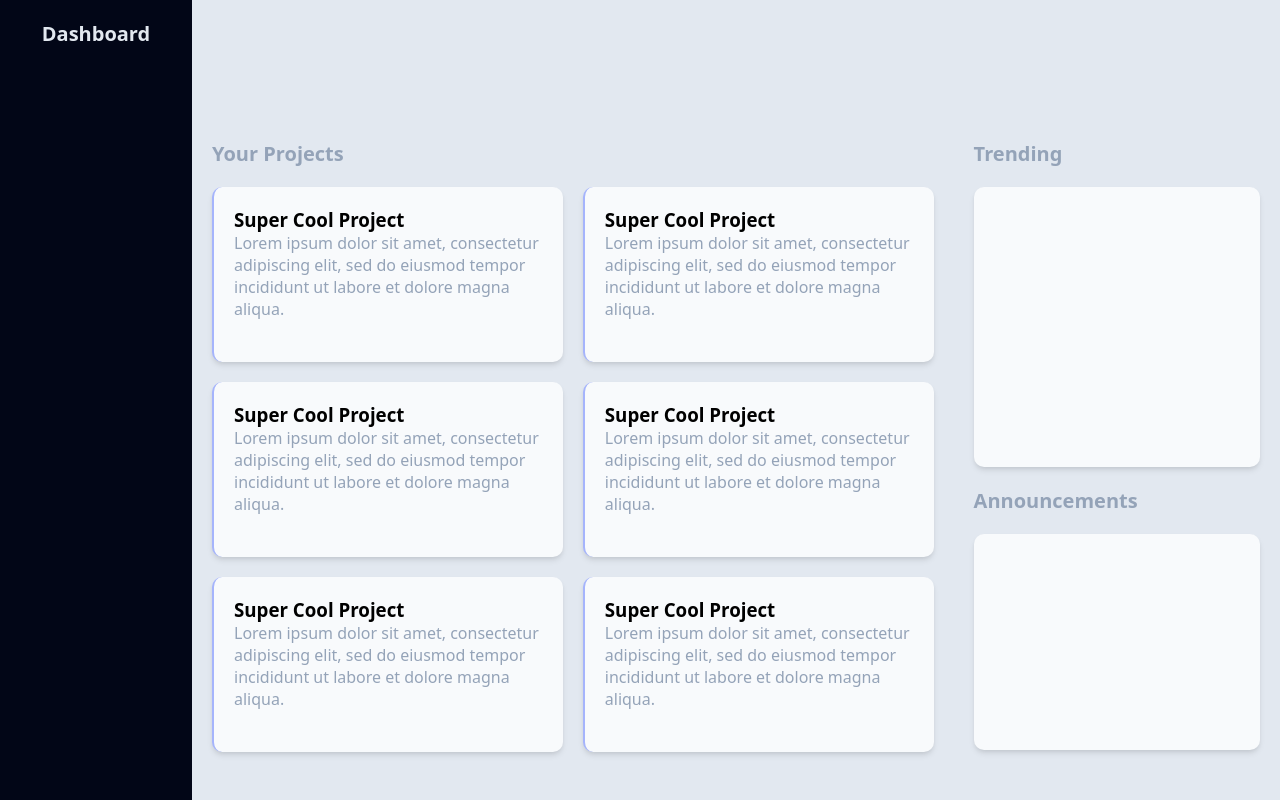
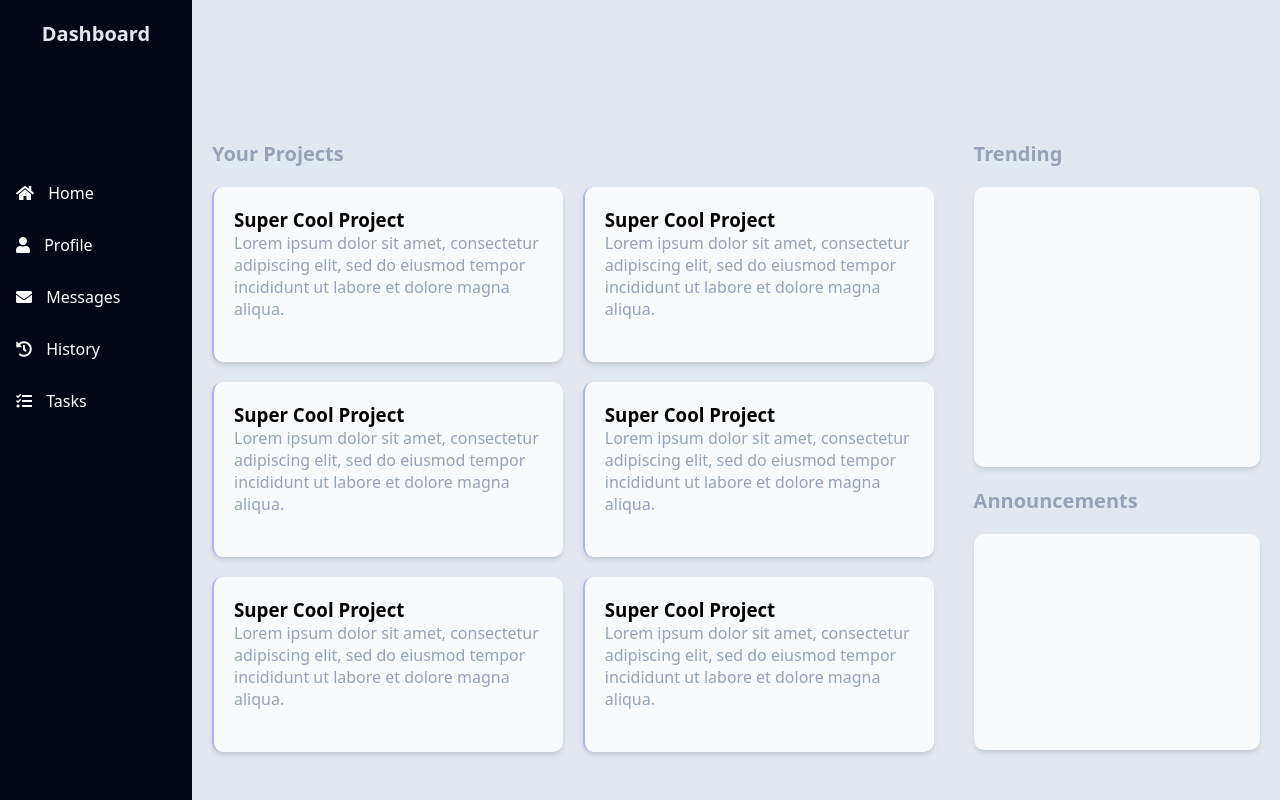
Before and after one commit to kaeladair/admin-dashboard, a plain HTML site: page index.html in a window 1280 px wide. Drawn offline with Linux system fonts and the light colour scheme.

Commit message:
Create sidebar menu

```diff
--- a/css/styles.css
+++ b/css/styles.css
@@ -100,3 +100,29 @@ h2 {
     height: 27vh;
     box-shadow: rgba(0, 0, 0, 0.1) 0px 4px 6px -1px, rgba(0, 0, 0, 0.06) 0px 2px 4px -1px;
  }
+
+
+ ul {
+    list-style-type: none;
+    margin-top: 15vh;
+    padding: 0;
+    width: 15vw;
+    background-color: #020617;
+  }
+
+  li a {
+    display: block;
+    color: white;
+    padding: 15px 16px;
+    text-decoration: none;
+  }
+
+  /* Change the link color on hover */
+  li a:hover {
+    background-color: #555;
+    color: white;
+  }
+
+  .sidebar a i {
+    margin-right: 10px;
+  }
--- a/index.html
+++ b/index.html
@@ -5,6 +5,7 @@
     <meta name="viewport" content="width=1, initial-scale=1.0">
     <title>Admin Dashboard</title>
     <link rel="stylesheet" href="css/styles.css">
+    <link rel="stylesheet" href="https://cdnjs.cloudflare.com/ajax/libs/font-awesome/5.15.3/css/all.min.css">
 </head>
 <body>
 
@@ -12,9 +13,15 @@
     <div class="main">
         <div class="sidebar">
             <h1 id="title">Dashboard</h1>
+            <ul>
+              <li><a href=""><i class="fas fa-home"></i> Home</a></li>
+              <li><a href=""><i class="fas fa-user"></i> Profile</a></li>
+              <li><a href=""><i class="fas fa-envelope"></i> Messages</a></li>
+              <li><a href=""><i class="fas fa-history"></i> History</a></li>
+              <li><a href=""><i class="fas fa-tasks"></i> Tasks</a></li>
+            </ul>
+          </div>
 
-
-        </div>
 
         <div class="content">
             <div class="header">
```
